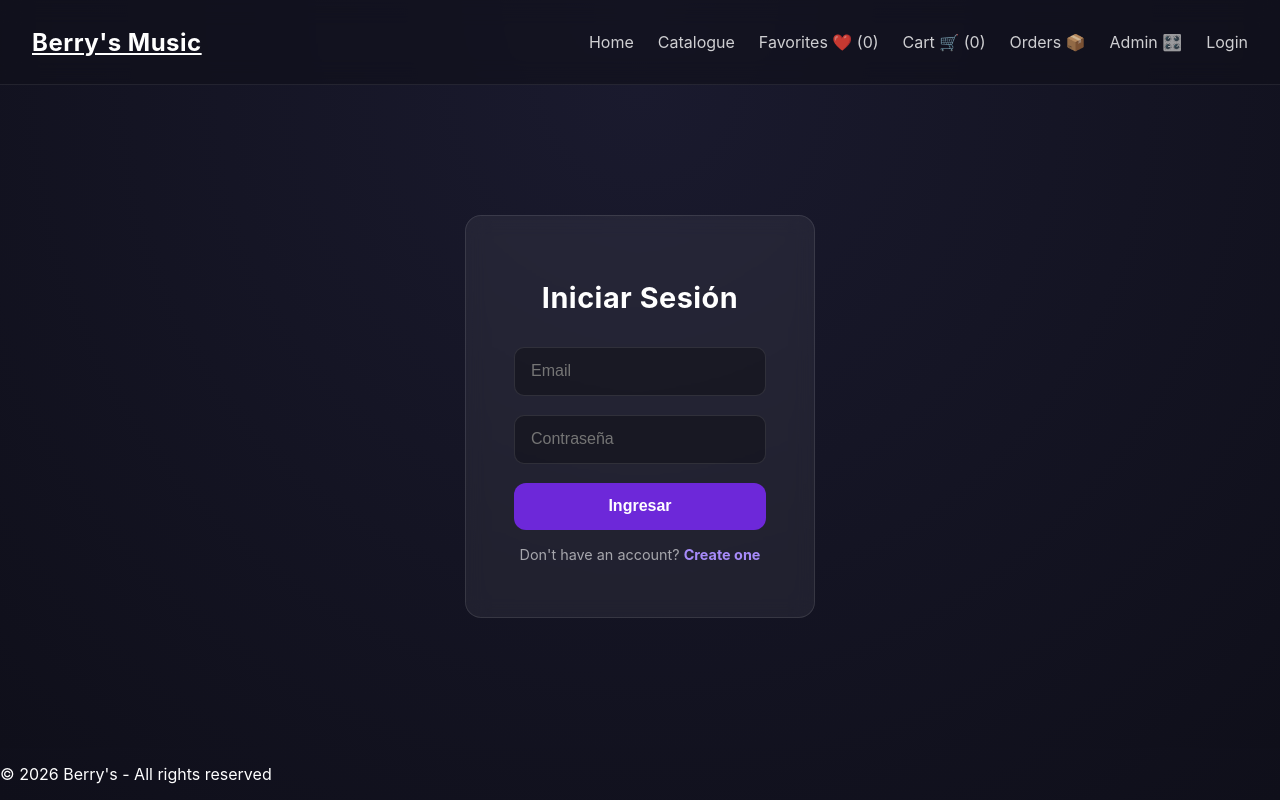
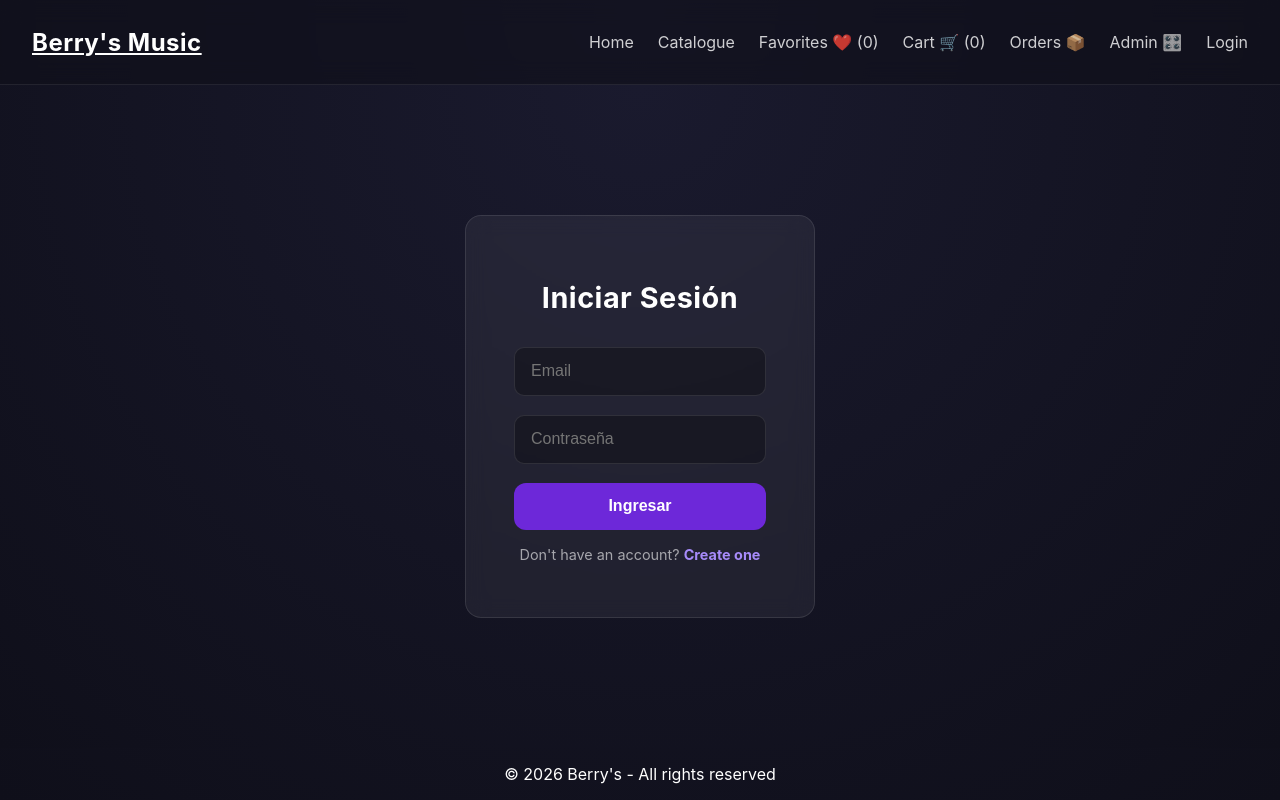
Before and after one commit to LeonBerry07/Berry-s-front, a React (Create React App) app: page /login in a window 1280 px wide. Built offline with nearby package versions, Linux system fonts and the light colour scheme.

Commit message:
app-css-updated

```diff
--- a/src/App.css
+++ b/src/App.css
@@ -3,14 +3,41 @@
   display: flex;
   flex-direction: column;
   background: transparent;
+  overflow-x: hidden;
 }
 
-/* asegura que el contenido principal crezca bien */
+/* Hace que el contenido ocupe todo el espacio disponible */
 .App > div {
   flex: 1;
 }
 
-/* ELIMINAMOS estilos viejos de CRA que ya no usás */
+/* Estilos globales */
+html {
+  scroll-behavior: smooth;
+}
+
+body {
+  margin: 0;
+  padding: 0;
+  overflow-x: hidden;
+
+  -webkit-font-smoothing: antialiased;
+  -moz-osx-font-smoothing: grayscale;
+}
+
+/* Footer siempre abajo */
+footer {
+  margin-top: auto;
+  text-align: center;
+}
+
+/* Evita desbordes con imágenes */
+img {
+  max-width: 100%;
+  display: block;
+}
+
+/* Elimina estilos viejos de CRA */
 .App-logo {
   display: none;
 }
@@ -21,10 +48,38 @@
 
 .App-link {
   color: inherit;
+  text-decoration: none;
 }
 
-/* opcional: transición global suave */
+/* Transiciones suaves */
 * {
   box-sizing: border-box;
-  transition: background 0.2s ease, color 0.2s ease;
+  transition:
+    background-color 0.2s ease,
+    color 0.2s ease,
+    border-color 0.2s ease,
+    transform 0.2s ease;
 }
+
+/* Scrollbar personalizada */
+::-webkit-scrollbar {
+  width: 10px;
+}
+
+::-webkit-scrollbar-track {
+  background: #111827;
+}
+
+::-webkit-scrollbar-thumb {
+  background: #6d28d9;
+  border-radius: 999px;
+}
+
+::-webkit-scrollbar-thumb:hover {
+  background: #8b5cf6;
+}
+
+/* Selección de texto */
+::selection {
+  background: rgba(139, 92, 246, 0.4);
+}
```
